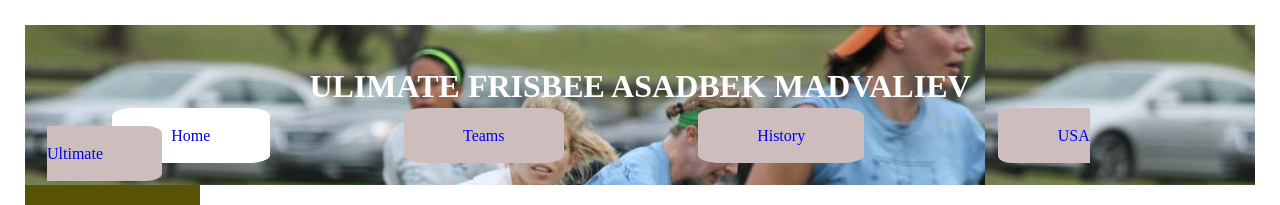
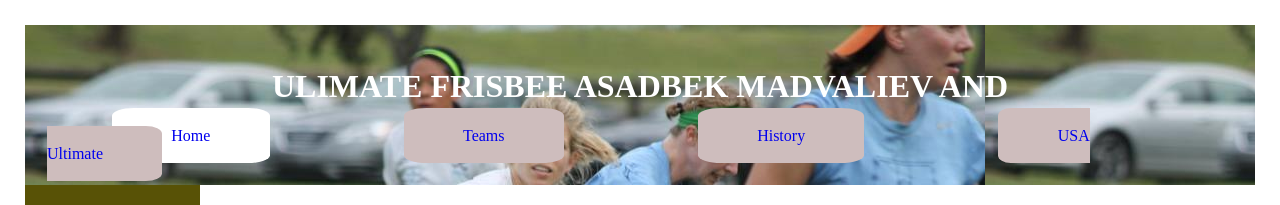
Before and after one commit to asadbekmadvaliev/lesson.github.io, a plain HTML site: page index.html in a window 1280 px wide. Shown: the top 205 px of the page. Drawn offline with Linux system fonts and the light colour scheme.

Commit message:
first commit

```diff
--- a/index.html
+++ b/index.html
@@ -7,7 +7,7 @@
 </head>
 <body>
 	<header>
-		<h1>Ulimate Frisbee Asadbek Madvaliev</h1>
+		<h1>Ulimate Frisbee Asadbek Madvaliev and</h1>
 		<nav>
 			<a href="index.html" class = "active">Home</a>
 			<a href="teams.html">Teams</a>
```
